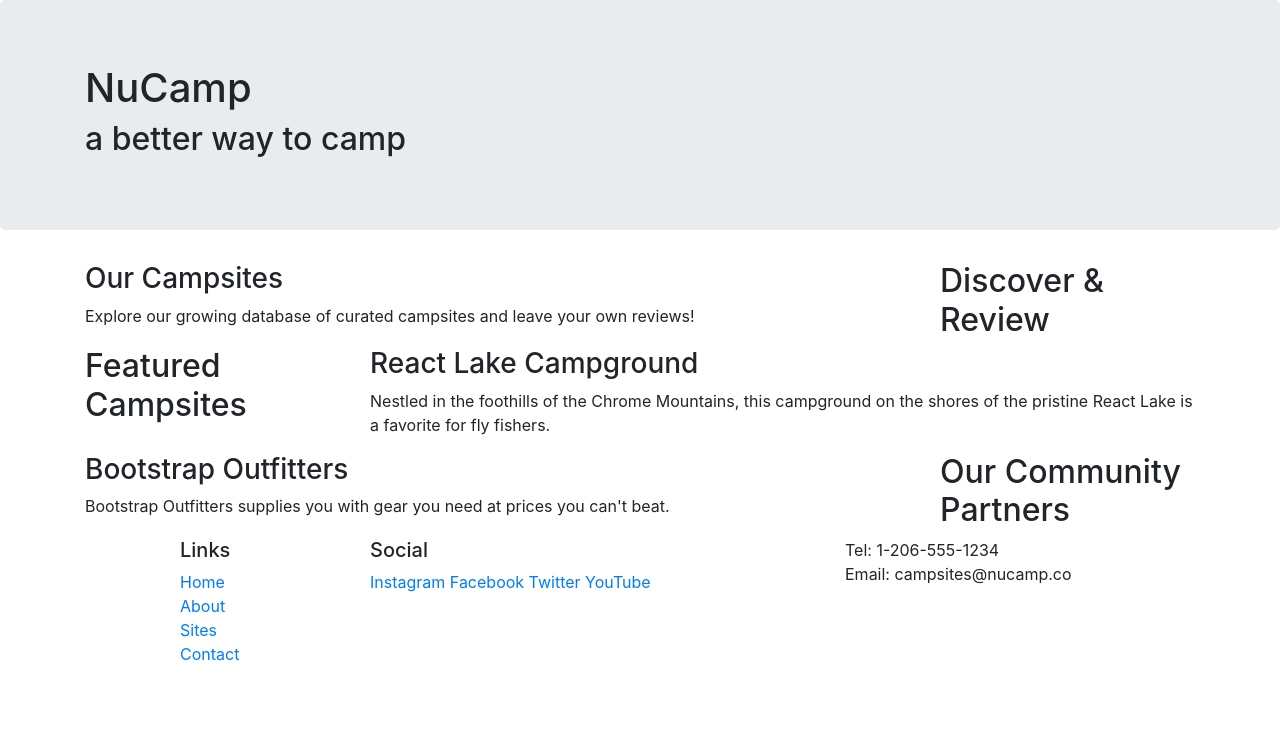
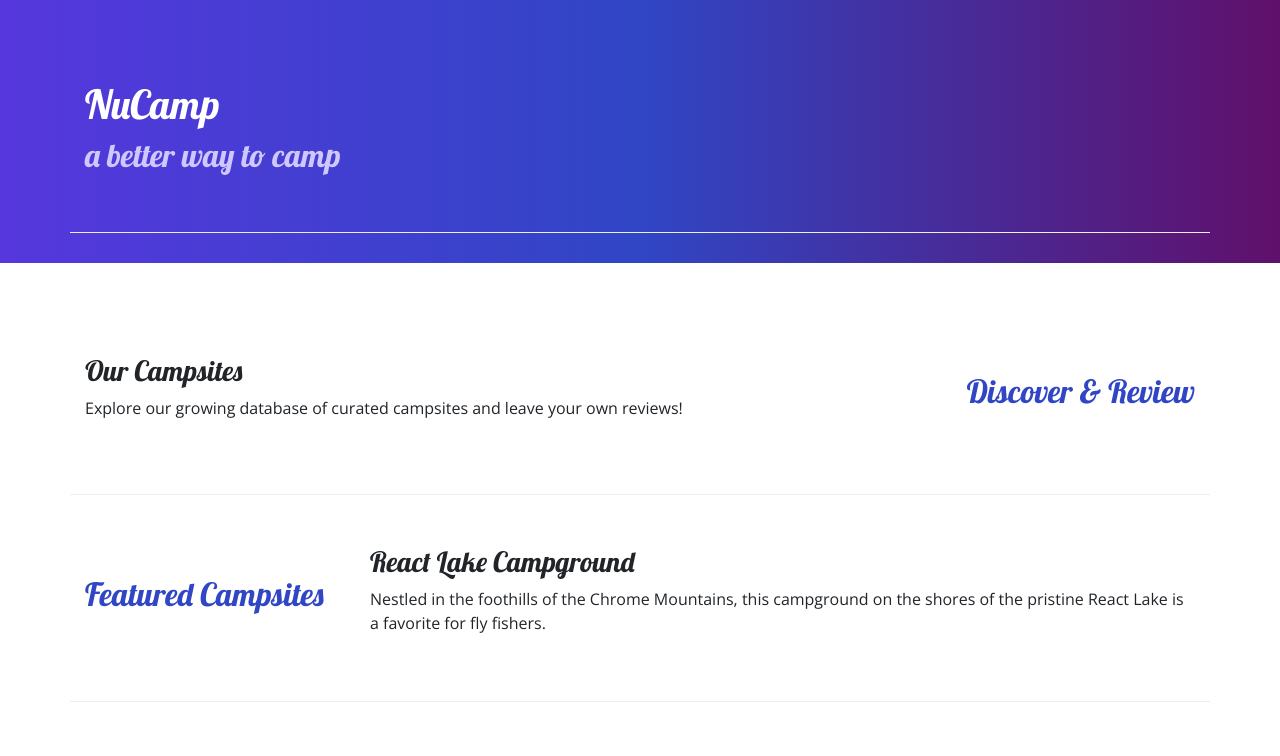
Before and after one commit to Sheilabob/NucampBootstrapProject, a website: page index.html in a window 1280 px wide. Shown: the top 756 px of the page. Drawn offline with nearby package versions, Linux system fonts and the light colour scheme.

Commit message:
Bootstrap Project week 1 custom styles commit

```diff
--- /dev/null
+++ b/css/styles.css
@@ -0,0 +1,31 @@
+body {
+    font-family: "Open Sans", sans-serif;
+}
+
+h1, h2, h3 {
+    font-family: "Lobster", cursive;
+}
+
+h2 {
+    color: #3046C5;
+}
+
+header h2 {
+    color: #CEC8FF;
+}
+footer {
+    background-image: linear-gradient(#CEC8FF, white);
+    padding: 20px 0;
+}
+
+.jumbotron {
+    padding: 30px;
+    background-image:linear-gradient(to right, #5637DD, #3046C5, #60106B);
+    color: white;
+}
+
+.row-content {
+    padding: 50px 0;
+    border-bottom: 1px ridge;
+    min-height: 200px;
+}
--- a/index.html
+++ b/index.html
@@ -8,14 +8,17 @@
 
     <link rel="stylesheet" href="node_modules/bootstrap/dist/css/bootstrap.min.css" />
 
+    <link rel="stylesheet" href="https://fonts.googleapis.com/css?family=lobster|Open+Sans" />
+    <link rel="stylesheet" href="css/styles.css" />
+
     <title>NuCamp: A Better Way To Camp</title>
 </head>
 
 <body>
 
-    <header class="jumbotron">
+    <header class="jumbotron jumbotron-fluid">
         <div class="container">
-            <div class="row">
+            <div class="row row-content">
                 <div class="col">
             <h1>NuCamp</h1>
             <h2>a better way to camp</h2>
@@ -25,9 +28,9 @@
     </header>
 
     <div class="container">
-        <div class="row">
+        <div class="row row-content align-items-center">
             <div class="col-sm-4 order-sm-last col-md-3">
-                <h2>Discover & Review</h2>
+                <h2 class="text-sm-right">Discover & Review</h2>
             </div>
             <div class="col">
                 <h3>Our Campsites</h3>
@@ -35,7 +38,7 @@
             </div>
         </div>
 
-        <div class="row">
+        <div class="row row-content align-items-center">
             <div class="col-sm-4 col-md-3">
                 <h2>Featured Campsites</h2>
             </div>
@@ -45,9 +48,9 @@
             </div>
         </div>
 
-        <div class="row">
+        <div class="row row-content align-items-center">
             <div class="col-sm-4 order-sm-last col-md-3">
-                <h2>Our Community Partners</h2>
+                <h2 class="text-sm-right">Our Community Partners</h2>
             </div>
             <div class="col">
                 <h3>Bootstrap Outfitters</h3>
@@ -68,14 +71,14 @@
                         <li><a href="#">Contact</a></li>
                     </ul>
                 </div>
-                <div class="col-6 col-sm-5">
+                <div class="col-6 col-sm-5 text-center">
                     <h5>Social</h5>
                     <a href="http://instagram.com/">Instagram</a>
                     <a href="http://facebook.com/">Facebook</a>
                     <a href="http://twitter.com/">Twitter</a>
                     <a href="http://youtube.com/">YouTube</a>
                 </div>
-                <div class="col-sm-4">
+                <div class="col-sm-4 text-center">
                     Tel: 1-206-555-1234<br />
                     Email: campsites@nucamp.co
                 </div>
```
